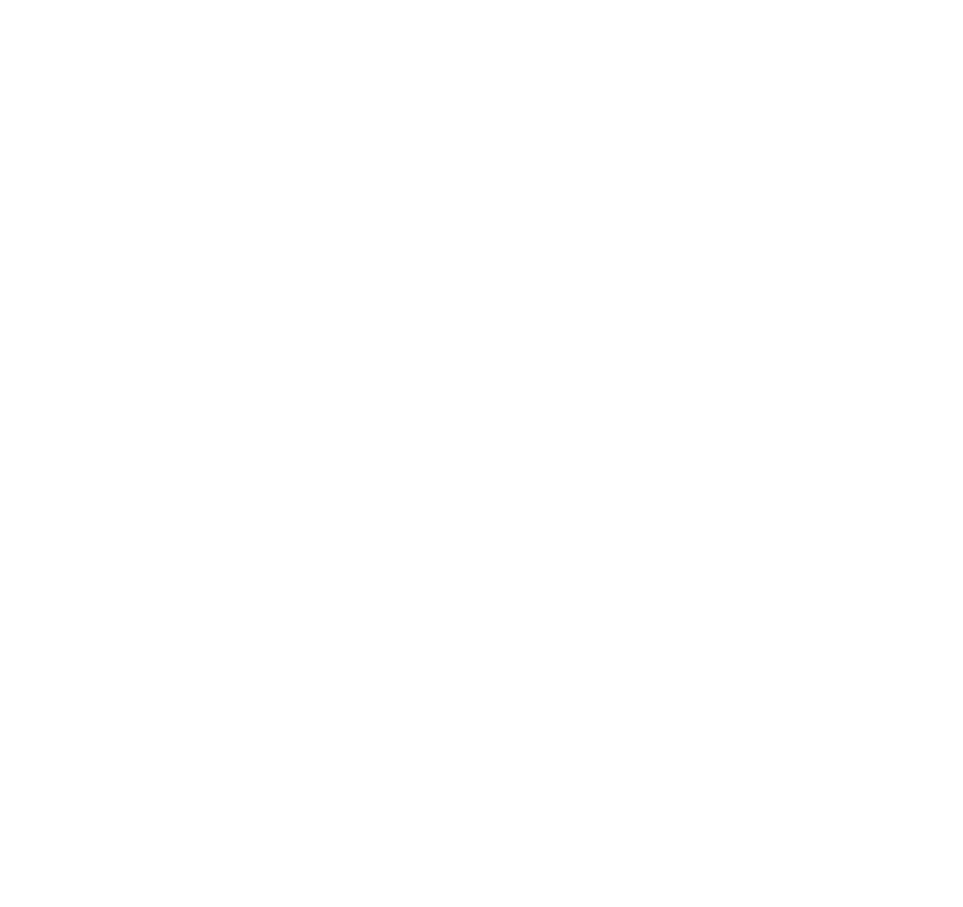
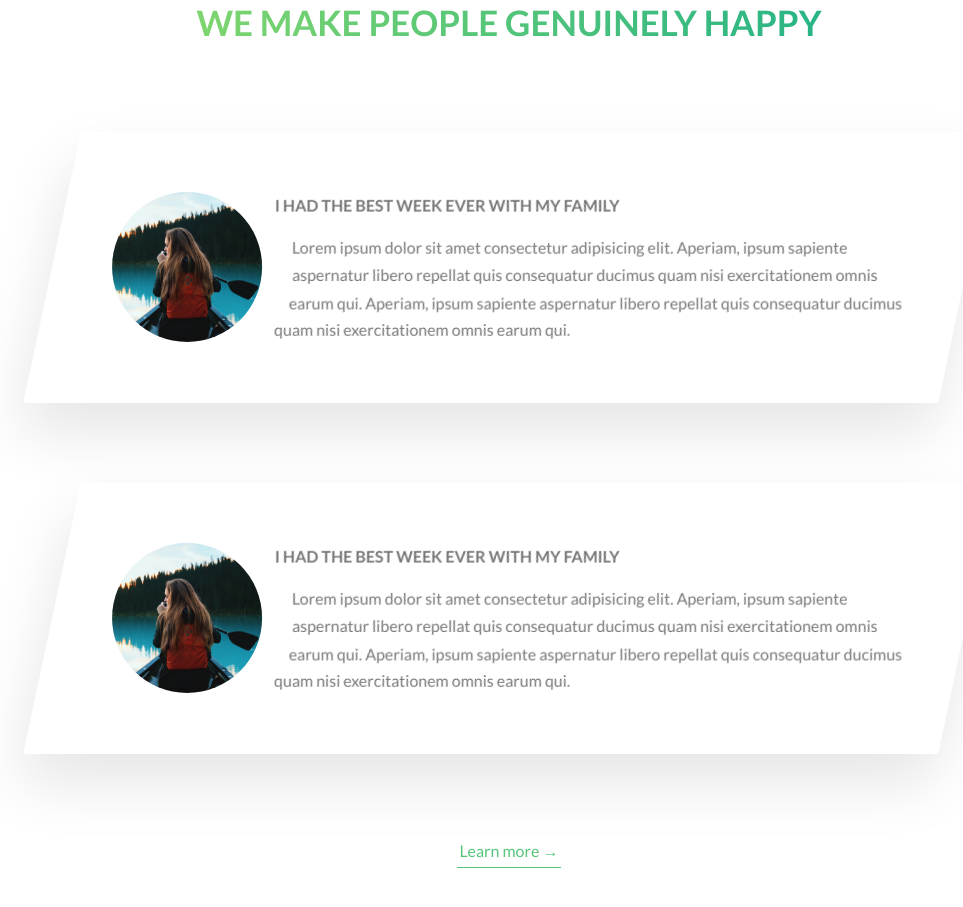
Before and after one commit to mhdkashif07/natours-web-sass, a React (Create React App) app: page / in a window 1280 px wide. Shown: the part 3400-4307 px from the top of the page, without its empty margins (131-1094 px from the left). Before the commit the page ends 3343 px from the top, so only its background shows below. Built offline with nearby package versions, Linux system fonts and the light colour scheme.

Commit message:
create story cards

```diff
--- a/src/App.js
+++ b/src/App.js
@@ -4,6 +4,7 @@
 import '../src/css/style.css'
 import Features_list from "./components/Features_list";
 import Tours from "./components/Tours";
+import Stories_section from "./components/Stories_section";
 
 function App() {
   return (
@@ -12,6 +13,7 @@
       <About_us />
       <Features_list />
       <Tours />
+      <Stories_section />
     </div>
   );
 }
--- /dev/null
+++ b/src/components/Stories_section.js
@@ -0,0 +1,21 @@
+import React from 'react';
+import StoryCard from './StoryCard';
+import Title from './Title';
+
+const Stories_section = () => {
+    return (
+        <section className="stories__section">
+            <div className="stories__container">
+                <div className="u-margin-8 u-margin-top-big">
+                <Title text="WE MAKE PEOPLE GENUINELY HAPPY"/>
+                </div>
+                <StoryCard />
+                <div className="u-text-center u-margin-8">
+                <a href="" className="btn_text">Learn more &rarr;</a>
+                </div>
+            </div>
+        </section>
+    )
+}
+
+export default Stories_section
--- /dev/null
+++ b/src/components/StoryCard.js
@@ -0,0 +1,62 @@
+import React from "react";
+import nat_8 from "../images/nat-8.jpg";
+
+const StoryCard = () => {
+  return (
+    <div className="stories__container">
+      <div className="story__card u-margin-8">
+        <div className="story__card-photo">
+          <figure className="story__card-shape">
+            <img
+              src={nat_8}
+              alt="person on a tour"
+              className="story__card-img"
+            />
+            <figcaption className="story__card-caption">Mary smith</figcaption>
+          </figure>
+        </div>
+        <div className="story__card-text">
+          <h3 className="heading-tertiary u-margin-small">
+            I HAD THE BEST WEEK EVER WITH MY FAMILY
+          </h3>
+          <p>
+            Lorem ipsum dolor sit amet consectetur adipisicing elit. Aperiam,
+            ipsum sapiente aspernatur libero repellat quis consequatur ducimus
+            quam nisi exercitationem omnis earum qui. Aperiam, ipsum sapiente
+            aspernatur libero repellat quis consequatur ducimus quam nisi
+            exercitationem omnis earum qui.
+          </p>
+        </div>
+      </div>
+
+      <div className="story__card u-margin-8">
+        <div className="story__card-photo">
+          <figure className="story__card-shape">
+            <img
+              src={nat_8}
+              alt="person on a tour"
+              className="story__card-img"
+            />
+            <figcaption className="story__card-caption">Mary smith</figcaption>
+          </figure>
+        </div>
+        <div className="story__card-text">
+          <h3 className="heading-tertiary u-margin-small">
+            I HAD THE BEST WEEK EVER WITH MY FAMILY
+          </h3>
+          <p>
+            Lorem ipsum dolor sit amet consectetur adipisicing elit. Aperiam,
+            ipsum sapiente aspernatur libero repellat quis consequatur ducimus
+            quam nisi exercitationem omnis earum qui. Aperiam, ipsum sapiente
+            aspernatur libero repellat quis consequatur ducimus quam nisi
+            exercitationem omnis earum qui.
+          </p>
+        </div>
+      </div>
+
+
+    </div>
+  );
+};
+
+export default StoryCard;
--- a/src/css/style.css
+++ b/src/css/style.css
@@ -51,6 +51,9 @@
 
 .u-text-center {
   text-align: center; }
+
+.u-margin-small {
+  margin-bottom: 1.5rem; }
 
 .u-margin-8 {
   margin-bottom: 8rem; }
@@ -254,6 +257,57 @@
     font-size: 6rem;
     font-weight: 100; }
 
+.heading-tertiary {
+  font-size: 1.6rem;
+  font-weight: 700;
+  text-transform: uppercase; }
+
+.story__card {
+  width: 75%;
+  background-color: #fff;
+  margin: 0 auto;
+  padding: 6rem;
+  box-shadow: 0 3rem 6rem rgba(0, 0, 0, 0.1);
+  border-radius: 3px;
+  font-size: 1.6rem;
+  padding-left: 9rem;
+  transform: skewX(-12deg);
+  margin-bottom: 8rem; }
+  .story__card-shape {
+    width: 15rem;
+    height: 15rem;
+    float: left;
+    -webkit-shape-outside: circle(50% at 50% 50%);
+    shape-outside: circle(50% at 50% 50%);
+    -webkit-clip-path: circle(50% at 50% 50%);
+    clip-path: circle(50% at 50% 50%);
+    transform: translateX(-3rem) skewX(12deg);
+    position: relative; }
+  .story__card-img {
+    height: 100%;
+    transition: all .5s;
+    transform: translateX(-4rem) scale(1.4);
+    backface-visibility: hidden; }
+  .story__card-text {
+    transform: skewX(12deg); }
+  .story__card-caption {
+    position: absolute;
+    top: 50%;
+    left: 50%;
+    transform: translate(-50%, 20%);
+    font-size: 1.7rem;
+    text-align: center;
+    text-transform: uppercase;
+    color: #fff;
+    transition: all .5s;
+    opacity: 0; }
+  .story__card:hover .story__card-caption {
+    opacity: 1;
+    transform: translate(-50%, -50%); }
+  .story__card:hover .story__card-img {
+    transform: translateX(-4rem) scale(1);
+    filter: blur(3px) brightness(80%); }
+
 .header_container {
   position: relative; }
 
--- a/src/sass/base/_utilities.scss
+++ b/src/sass/base/_utilities.scss
@@ -1,4 +1,10 @@
-.u-text-center{text-align: center;}
+.u-text-center{
+    text-align: center;
+}
+
+.u-margin-small{
+    margin-bottom: 1.5rem;
+}
 
 .u-margin-8{
     margin-bottom: 8rem;
--- /dev/null
+++ b/src/sass/components/_story.scss
@@ -0,0 +1,66 @@
+.heading-tertiary{
+    font-size: 1.6rem;
+    font-weight: 700;
+    text-transform: uppercase;
+}
+
+
+
+.story__card{
+    width: 75%;
+    background-color: $color-white;
+    margin: 0 auto;
+    padding: 6rem;
+    box-shadow: 0 3rem 6rem rgba($color-black, .1);
+    border-radius: 3px;
+    font-size: $default-font-size;
+    padding-left: 9rem;
+    transform: skewX(-12deg);
+    margin-bottom: 8rem;
+
+    &-shape{
+        width: 15rem;
+        height: 15rem;
+        float: left;
+        -webkit-shape-outside: circle(50% at 50% 50%);
+        shape-outside: circle(50% at 50% 50%);
+        -webkit-clip-path: circle(50% at 50% 50%);
+        clip-path: circle(50% at 50% 50%);
+        transform: translateX(-3rem) skewX(12deg);
+        position: relative;
+    }
+
+    &-img{
+        height: 100%;
+        transition: all .5s;
+        transform: translateX(-4rem) scale(1.4);
+        backface-visibility: hidden;
+    }
+
+    &-text{
+        transform: skewX(12deg);
+    }
+
+    &-caption{
+        position: absolute;
+        top: 50%;
+        left: 50%;
+        transform: translate(-50%, 20%);
+        font-size: 1.7rem;
+        text-align: center;
+        text-transform: uppercase;
+        color: $color-white;
+        transition: all .5s;
+        opacity: 0;
+    }
+
+    &:hover &-caption{
+        opacity: 1;
+        transform: translate(-50%, -50%);
+    }
+
+    &:hover &-img{
+        transform: translateX(-4rem) scale(1);
+        filter: blur(3px) brightness(80%);
+    }
+}
--- a/src/sass/main.scss
+++ b/src/sass/main.scss
@@ -12,6 +12,7 @@
 @import "components/about_us";
 @import "components/feature";
 @import "components/card";
+@import "components/story";
 
 @import "layout/header";
 
```
Also changed, not shown: src/components/BgVideo.js (added).
